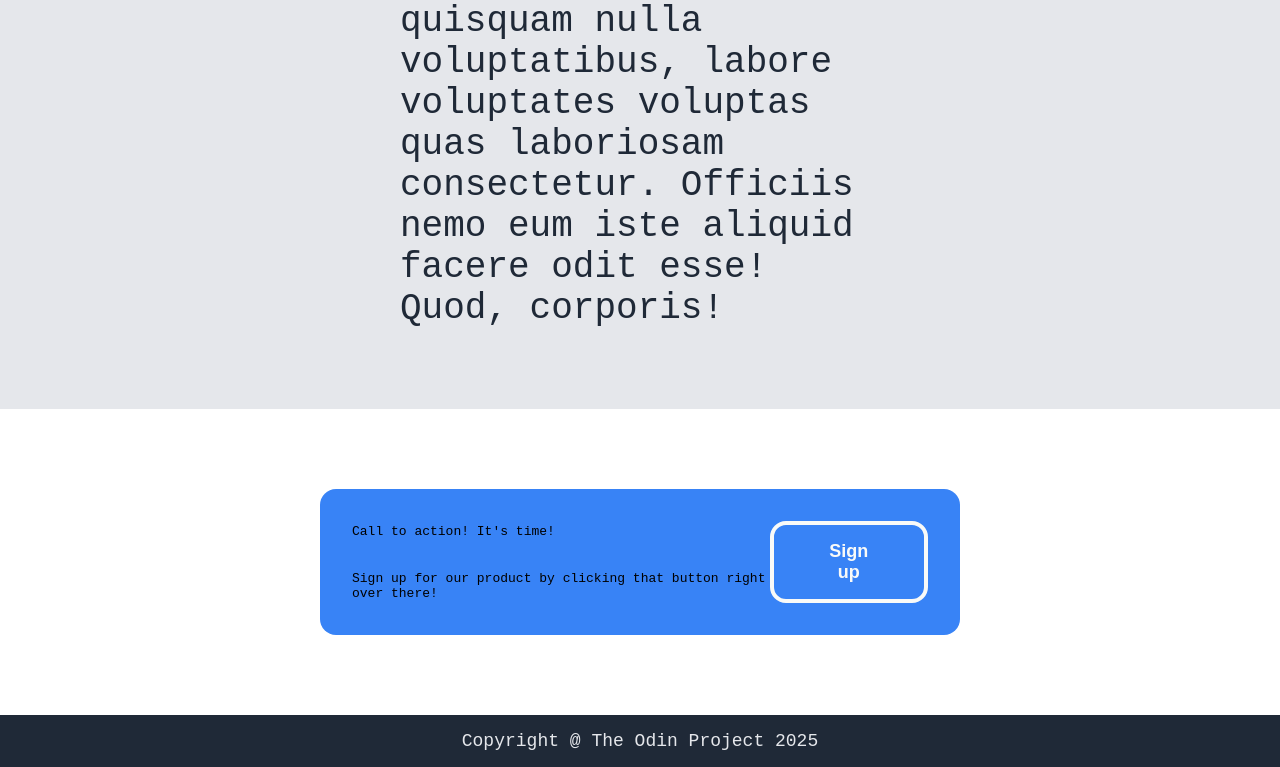
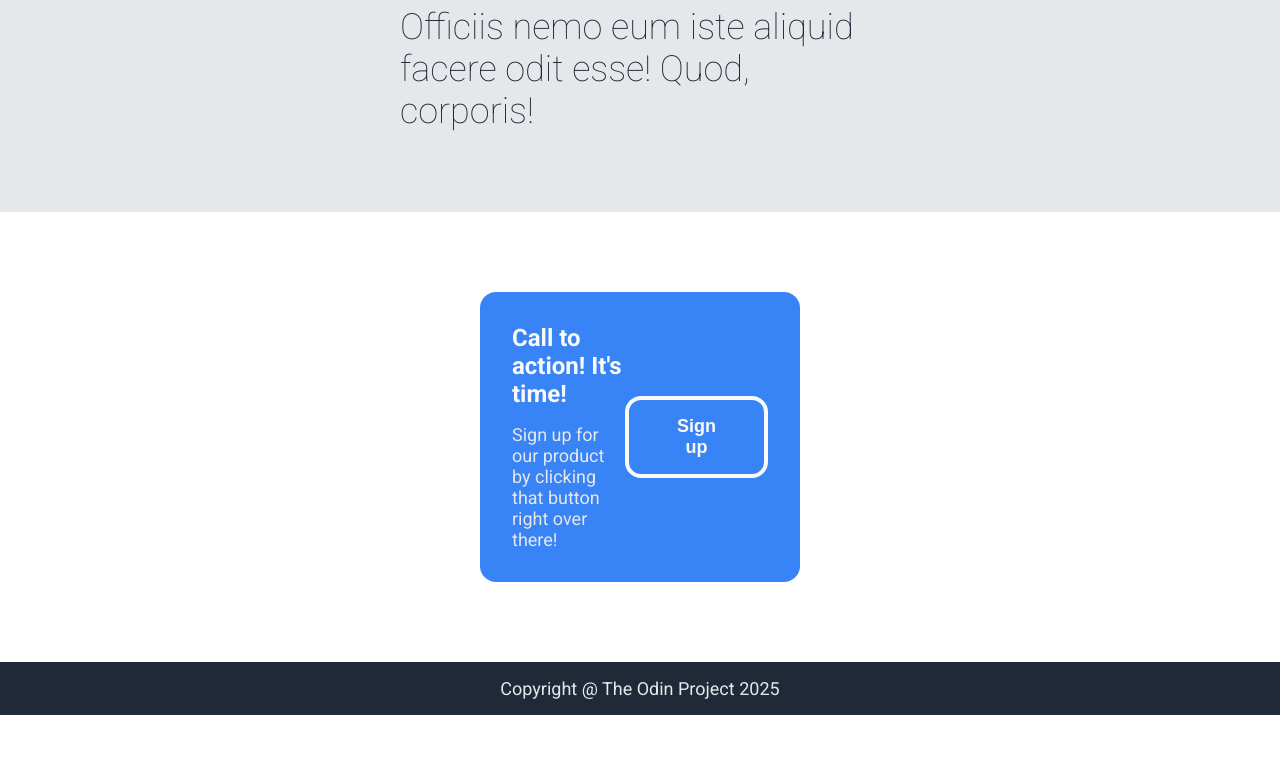
Before and after one commit to irmak97m/landing-page, a plain HTML site: page index.html in a window 1280 px wide. Shown: the part 1495-2262 px from the top of the page. After the commit the page ends 2210 px from the top, so only its background shows below. Drawn offline with Linux system fonts and the light colour scheme.

Commit message:
font and call to action done

```diff
--- a/index.html
+++ b/index.html
@@ -55,8 +55,8 @@
 
     <div class="actions">
         <div class="action-text">
-            <p>Call to action! It's time!</p>
-            <p>Sign up for our product by clicking that button right over there!</p>
+            <h1>Call to action! It's time!</h1>
+            <p >Sign up for our product by clicking that button right over there!</p>
         </div>
         <button>Sign up</button>
     </div>
--- a/style.css
+++ b/style.css
@@ -1,3 +1,5 @@
+@import url('https://fonts.googleapis.com/css2?family=Roboto:ital,wght@0,100..900;1,100..900&display=swap');
+
 * {
     margin: 0;
     padding: 0;
@@ -5,7 +7,7 @@
 }
 
 body {
-    font-family: monospace;
+    font-family: "roboto",monospace;
 }
 
 header,
@@ -138,7 +140,7 @@ footer p {
 .actions {
     display: flex;
     justify-content: space-around;
-    margin: 5rem 20rem;
+    margin: 5rem 30rem;
     padding: 2rem;
     background-color: #3883f6;
     align-items: center;
@@ -148,10 +150,20 @@ footer p {
 .action-text {
     display: flex;
     flex-direction: column;
-    gap: 2rem;
+    gap: 1rem;
     justify-content: space-between;
 }
 
 .actions button {
     border: 4px solid #f9faf8;
 }
+
+.action-text p {
+    font-size: 18px;
+    color: #e5e7eb;
+}
+
+.action-text h1 {
+    font-size: 24px;
+    color: #f9faf8;
+}
```
